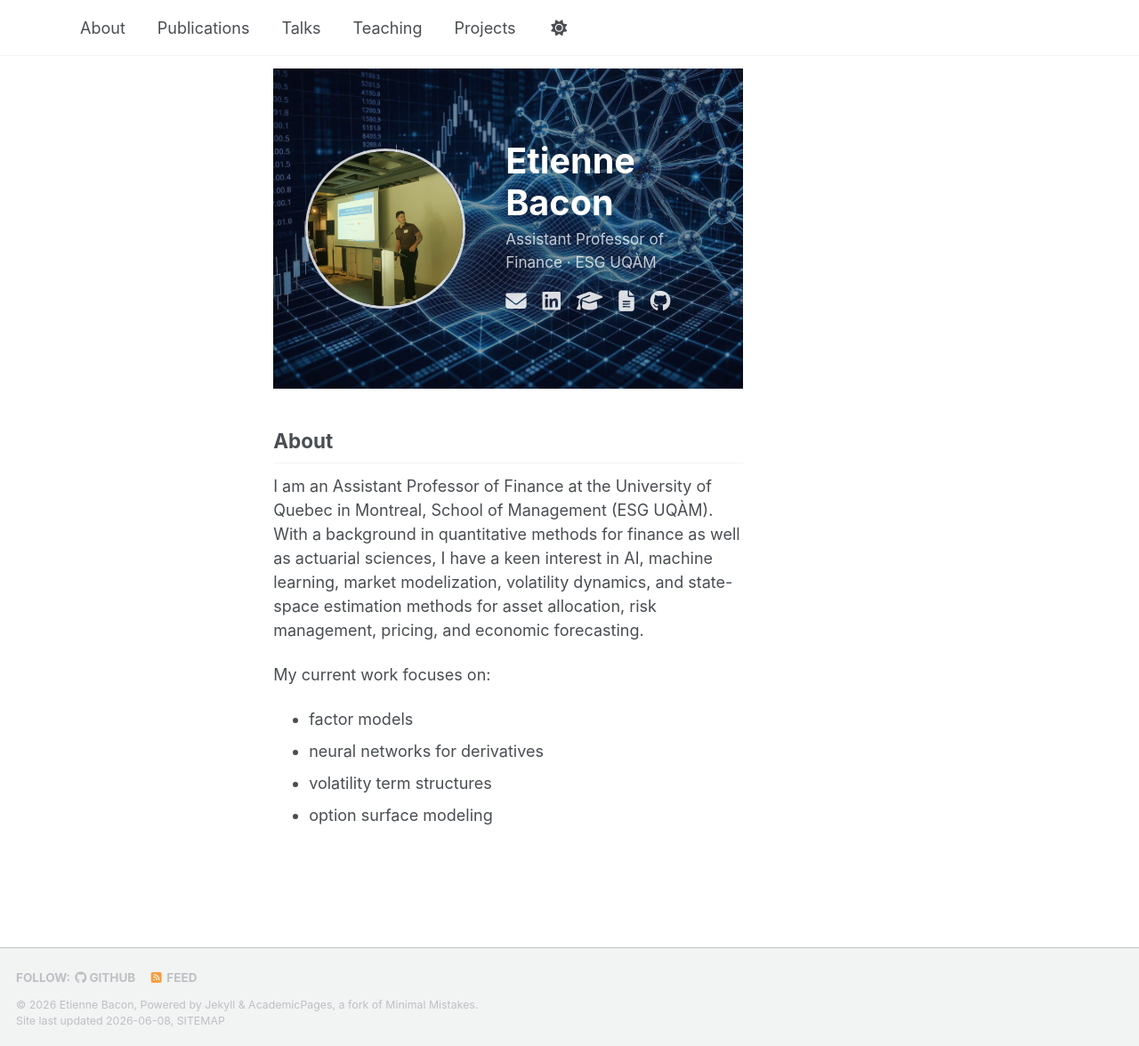
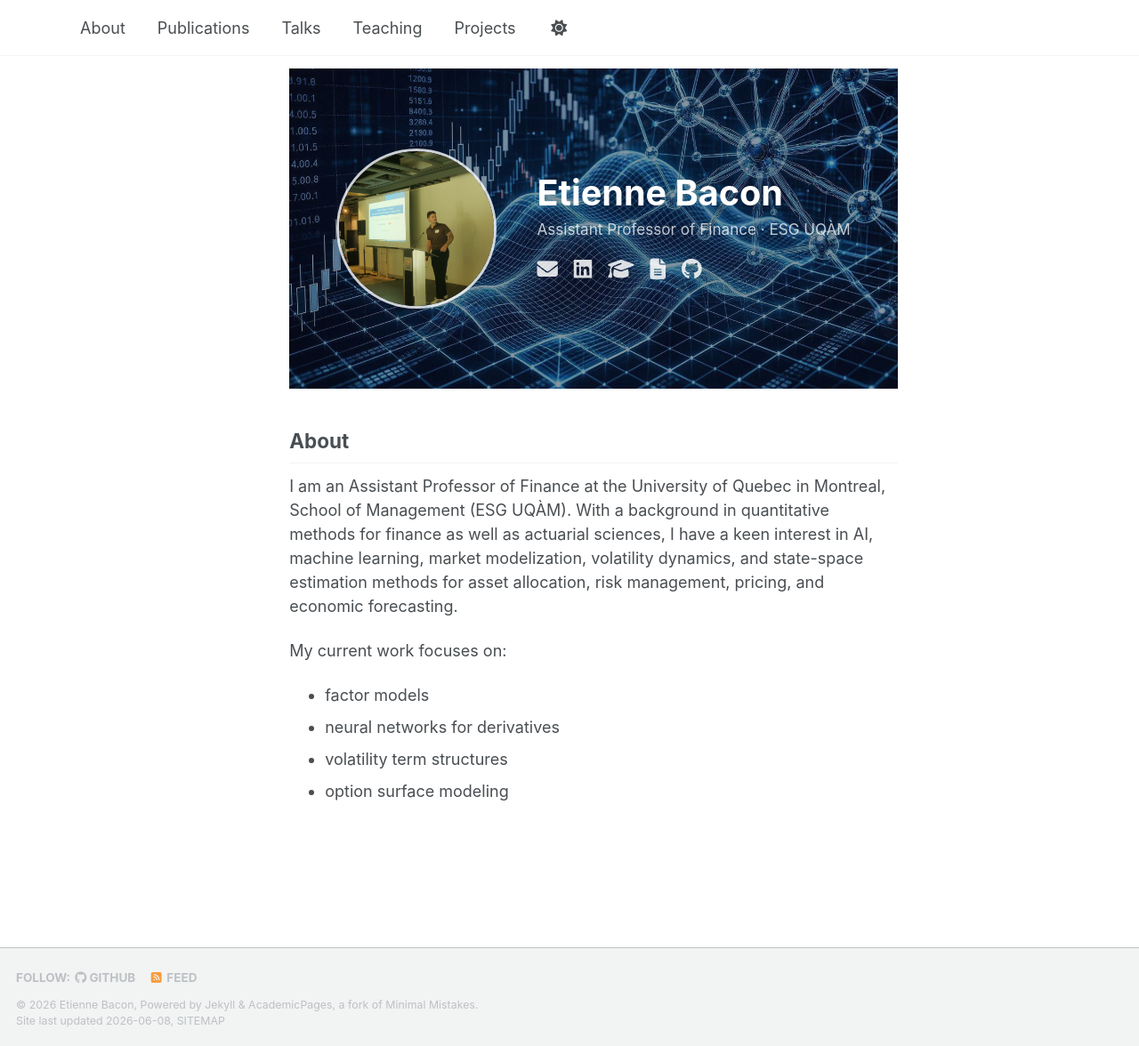
Before and after one commit to EtienneBacon/EtienneBacon.github.io, a Jekyll site: the page built from _pages/about.md, in a window 1280 px wide and 1176 px high. Shown: the whole window at 89% size. Built offline with Jekyll 4.4.1, drawn with Linux system fonts in a browser that asks for light colours; a script bundle is joined from its source files by our own code; library files that are not in the unit come from our copies.

Commit message:
Update main.scss

```diff
--- a/assets/css/main.scss
+++ b/assets/css/main.scss
@@ -136,7 +136,7 @@ html, body {
 
 /* ── About section centered ── */
 .page__content {
-  max-width: 600px;
+  max-width: 900px;
   margin: 2rem auto;
-  padding: 0 2rem;
+  padding: 0 3rem;
 }
```
